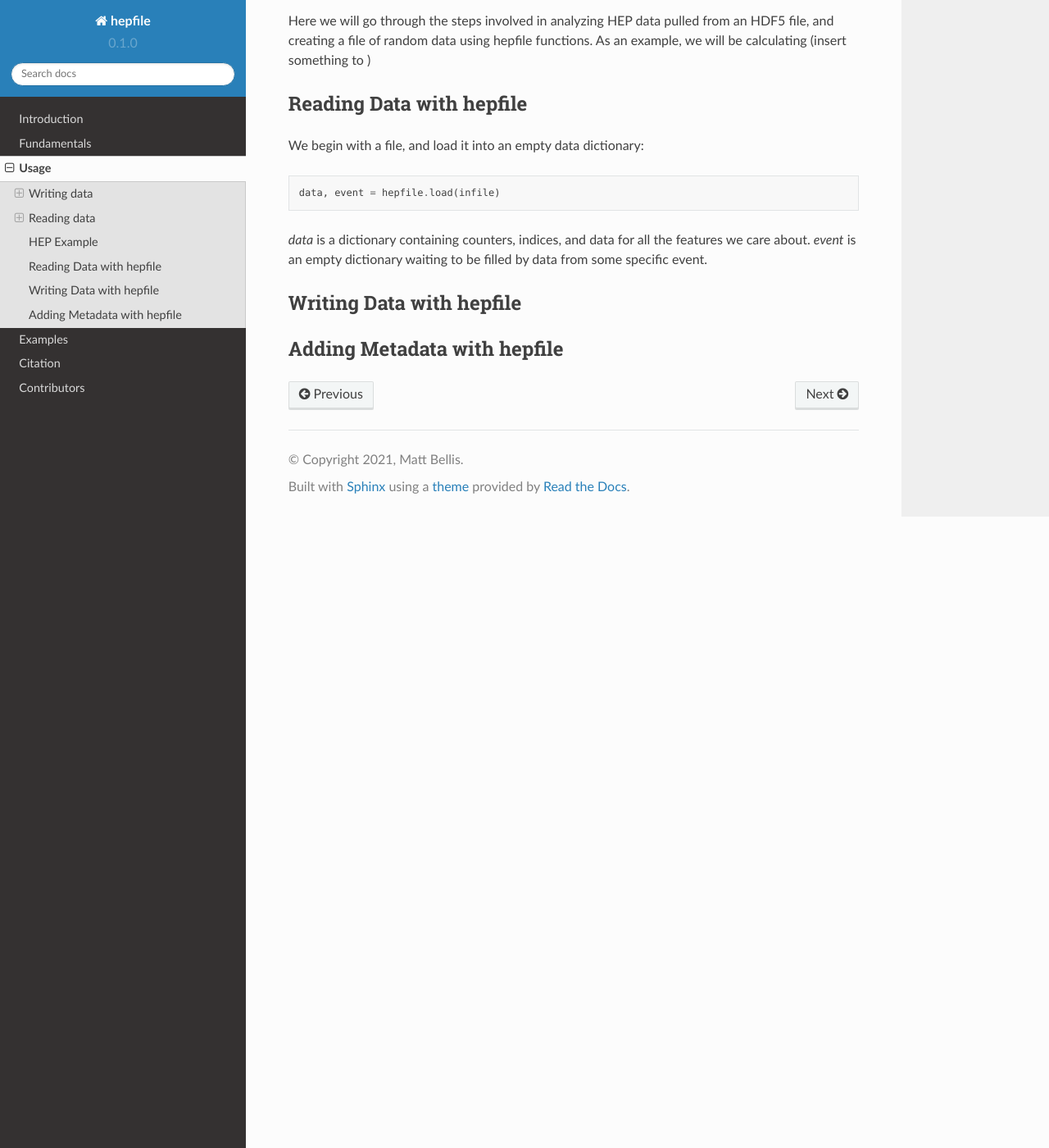
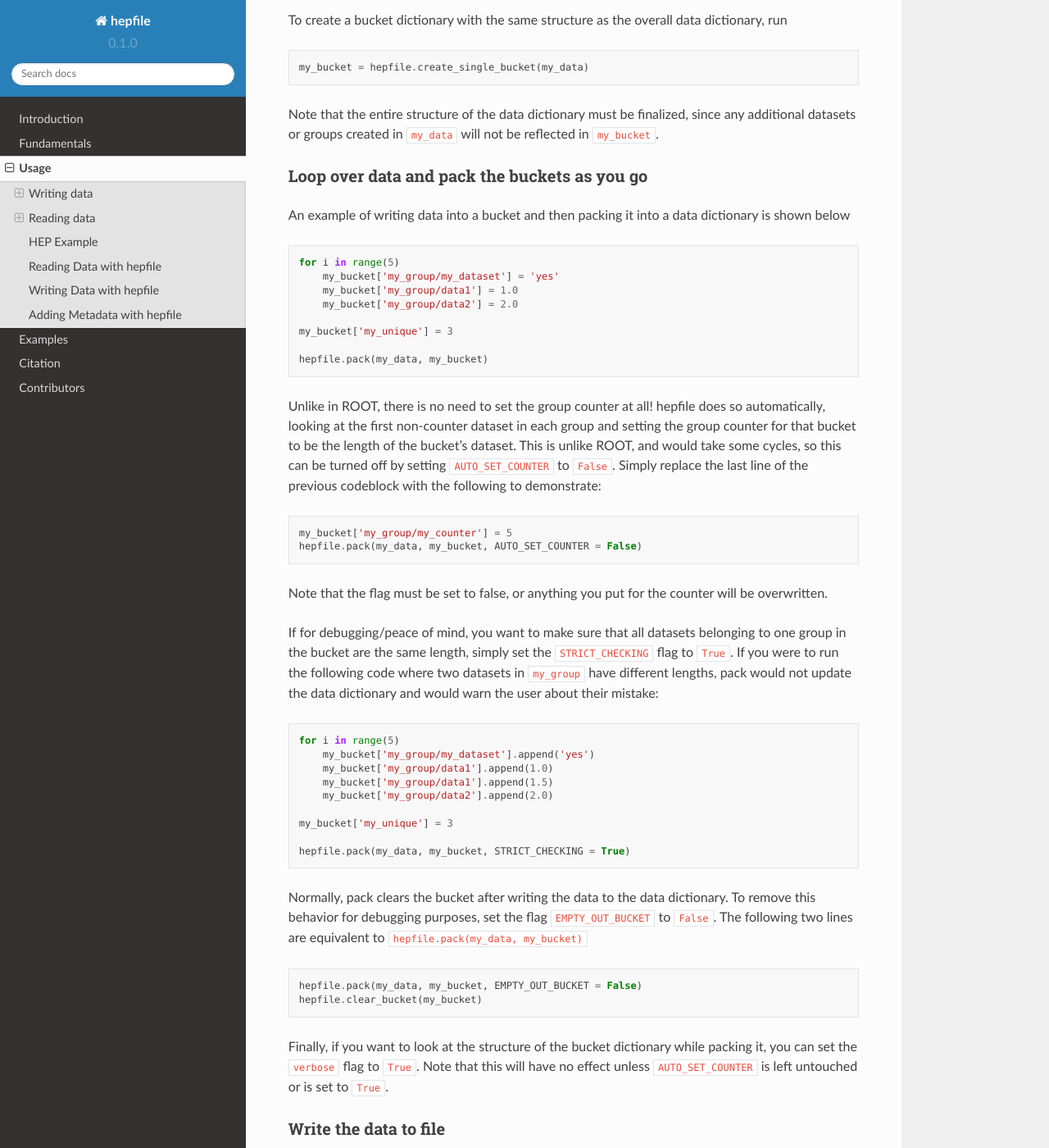
Before and after one commit to mattbellis/hepfile, a Sphinx documentation site: the page built from docs/usage.rst, in a window 1280 px wide and 1400 px high, scrolled down 1229 px. Shown: the whole window at 82% size. Built offline with Sphinx 7.4.7 and the Read the Docs theme 2.0.0, drawn with Linux system fonts in a browser that asks for light colours; some of the changed text lies outside the part shown.

Commit message:
wrote more in usage, adding auto_set_counter flag in pack

```diff
--- a/docs/usage.rst
+++ b/docs/usage.rst
@@ -19,24 +19,100 @@
 
     hepfile.create_group(my_data, 'my_group', counter = 'my_counter')
 
-with whatever name is desired replacing ``'my_group'`` and ``'my_counter'``. Be aware
-that if nothing is set for ``counter =`` , hepfile will set ``'N_' + 'my_group'`` (or its replacement)
-as the counter.
+Be aware that if nothing is set for ``counter =`` , hepfile will set ``'N_' + '{group_name}'``
+(or its replacement) as the counter.
 
-DTYPE .....
 
 Create datasets for those groups
 ^^^^^^^^^^^^^^^^^^^^^^^^^^^^^^^^
 
 To create a dataset inside of ``'my_group'``, run ::
 
-    hepfile.create_groups()
+    hepfile.create_dataset(my_data, 'my_dataset', group = 'my_group', dtype = str)
+
+If nothing is set for ``group =``, then the dataset created will be put into the
+_SINGLETONS_GROUP_, as shown below ::
+
+    hepfile.create_dataset(my_data, 'my_unique', dtype = int)
+
+ If nothing is set for ``dtype =``, then it will be assumed that
+the dataset is storing floats. This will cause problems when writing the data to the
+HDF5 file, so make sure to set the dataset type correctly. Dataset types cannot be
+changed after the fact.
+
+An additional feature for convenience is that multiple datasets in the same group
+and of the same type can be created at the same time by inputting a list of names
+instead of a single dataset name, like so: ::
+
+    hepfile.create_dataset(my_data, ['data1', 'data2'] , group = 'my_group')
 
 Create a single bucket dictionary
 ^^^^^^^^^^^^^^^^^^^^^^^^^^^^^^^^^
 
+To create a bucket dictionary with the same structure as the overall data dictionary,
+run ::
+
+    my_bucket = hepfile.create_single_bucket(my_data)
+
+Note that the entire structure of the data dictionary must be finalized, since
+any additional datasets or groups created in ``my_data`` will not be reflected
+in ``my_bucket``.
+
 Loop over data and pack the buckets as you go
 ^^^^^^^^^^^^^^^^^^^^^^^^^^^^^^^^^^^^^^^^^^^^^
+
+An example of writing data into a bucket and then packing it into a data dictionary
+is shown below ::
+
+    for i in range(5)
+        my_bucket['my_group/my_dataset'] = 'yes'
+        my_bucket['my_group/data1'] = 1.0
+        my_bucket['my_group/data2'] = 2.0
+
+    my_bucket['my_unique'] = 3
+
+    hepfile.pack(my_data, my_bucket)
+
+Unlike in ROOT, there is no need to set the group counter at all! hepfile does so
+automatically, looking at the first non-counter dataset in each group and setting the
+group counter for that bucket to be the length of the bucket's dataset. This is unlike
+ROOT, and would take some cycles, so this can be turned off by setting
+``AUTO_SET_COUNTER`` to ``False``. Simply replace the last line of the previous codeblock
+with the following to demonstrate: ::
+
+    my_bucket['my_group/my_counter'] = 5
+    hepfile.pack(my_data, my_bucket, AUTO_SET_COUNTER = False)
+
+Note that the flag must be set to false, or anything you put for the counter will
+be overwritten.
+
+If for debugging/peace of mind, you want to make sure that all datasets
+belonging to one group in the bucket are the same length, simply set the ``STRICT_CHECKING``
+flag to ``True``. If you were to run the following code where two datasets in ``my_group`` have
+different lengths, pack would not update the data dictionary and would warn the user
+about their mistake: ::
+
+    for i in range(5)
+        my_bucket['my_group/my_dataset'].append('yes')
+        my_bucket['my_group/data1'].append(1.0)
+        my_bucket['my_group/data1'].append(1.5)
+        my_bucket['my_group/data2'].append(2.0)
+
+    my_bucket['my_unique'] = 3
+
+    hepfile.pack(my_data, my_bucket, STRICT_CHECKING = True)
+
+Normally, pack clears the bucket after writing the data to the data dictionary.
+To remove this behavior for debugging purposes, set the flag ``EMPTY_OUT_BUCKET``
+to ``False``. The following two lines are equivalent to ``hepfile.pack(my_data, my_bucket)`` ::
+
+    hepfile.pack(my_data, my_bucket, EMPTY_OUT_BUCKET = False)
+    hepfile.clear_bucket(my_bucket)
+
+Finally, if you want to look at the structure of the bucket dictionary while packing it,
+you can set the ``verbose`` flag to ``True``. Note that this will have no effect
+unless ``AUTO_SET_COUNTER`` is left untouched or is set to ``True``.
+
 
 Write the data to file
 ^^^^^^^^^^^^^^^^^^^^^^^^^^^^^^^^^^^^^^^^^^^^^
```
Also changed, not shown: 1 other file.
